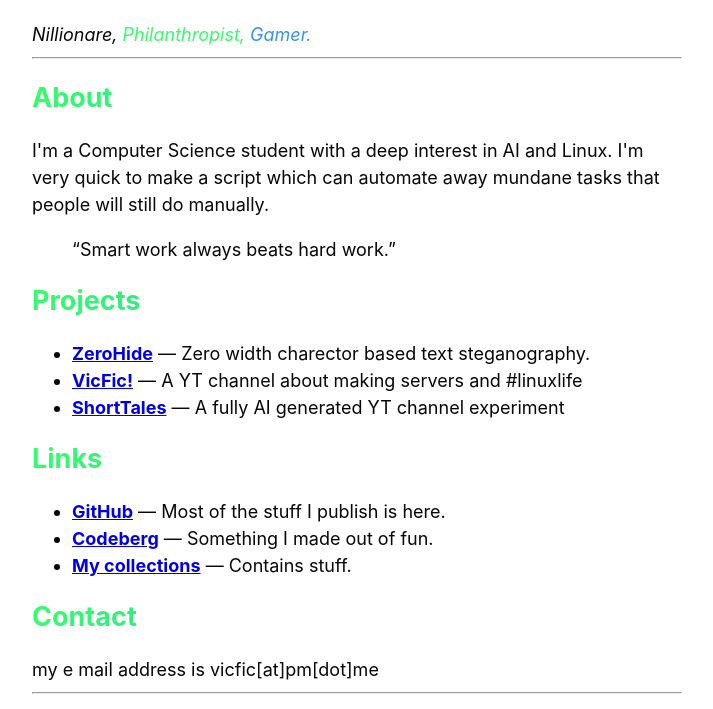
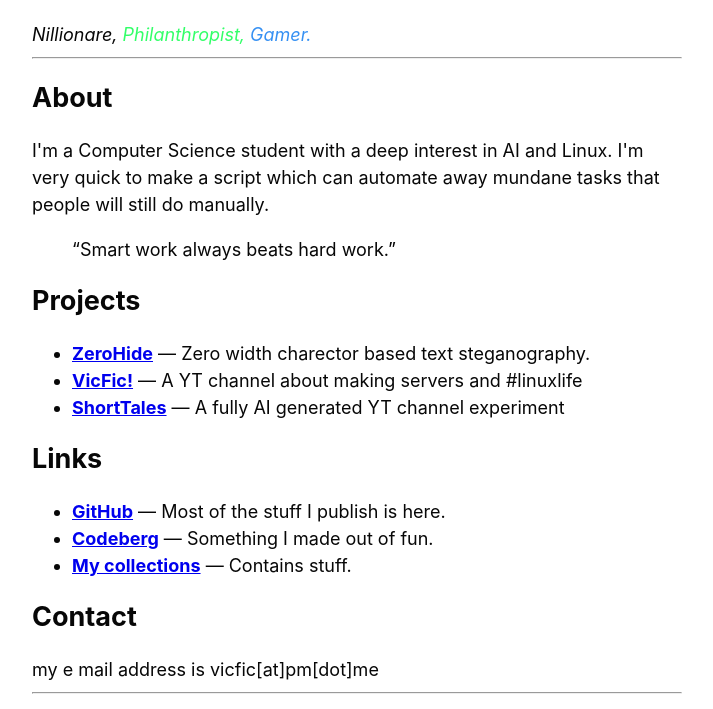
Before and after one commit to vicfic18/vicfic18.github.io, a plain HTML site: page index.html in a window 1280 px wide. Shown: the part 86-795 px from the top of the page, without its empty margins (283-996 px from the left). Drawn offline with Linux system fonts and the light colour scheme.

Commit message:
Update index.html

```diff
--- a/index.html
+++ b/index.html
@@ -26,12 +26,7 @@
             line-height: 1.2
         }
 
-        h2 {
-            background: -webkit-linear-gradient(top left, #33FF69, #3590F3);
-            background-clip: text;
-            -webkit-background-clip: text;
-            -webkit-text-fill-color: transparent;
-
+        h2, h3 {
             line-height: 1.2
         }
 
```
